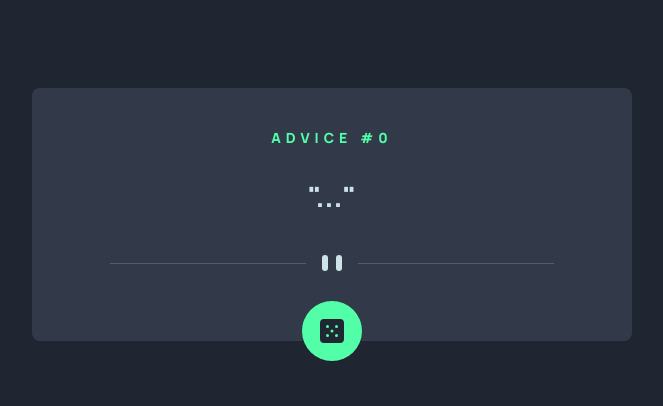
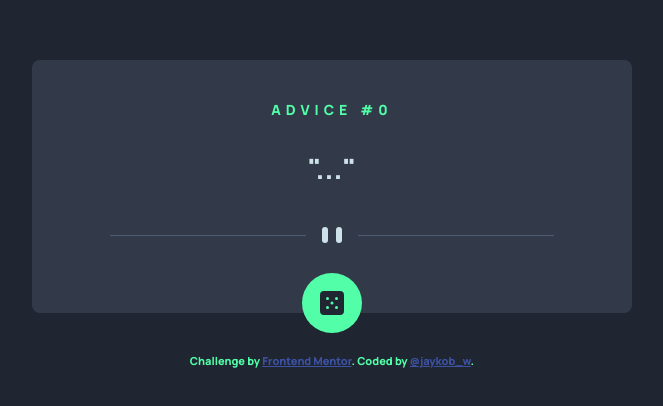
Before and after one commit to jaykobpc/Advice-generator-app, a plain HTML site: page index.html in a window 1280 px wide. Shown: the part 186-592 px from the top of the page, without its empty margins (308-971 px from the left). Drawn offline with Linux system fonts and the light colour scheme; no server answers.

Commit message:
Advice Generator App

```diff
--- a/css/style.css
+++ b/css/style.css
@@ -49,6 +49,7 @@ main {
     background-color: var(--Dark-Blue);
     display: flex;
     justify-content: center;
+    flex-direction: column;
     align-items: center;
     padding: 10px 15px;
 }
@@ -142,6 +143,8 @@ main {
 .attribution {
     font-size: 11px;
     text-align: center;
+    padding-top: 40px;
+    color: var(--Neon-Green);
 }
 
 .attribution a {
--- a/index.html
+++ b/index.html
@@ -41,14 +41,13 @@
           </button>
         </div>
       </div>
+      <div class="attribution">
+        Challenge by
+        <a href="https://www.frontendmentor.io?ref=challenge" target="_blank"
+          >Frontend Mentor</a
+        >. Coded by <a href="https://twitter.com/jaykob_w">@jaykob_w</a>.
+      </div>
     </main>
-
-    <div class="attribution">
-      Challenge by
-      <a href="https://www.frontendmentor.io?ref=challenge" target="_blank"
-        >Frontend Mentor</a
-      >. Coded by <a href="#">Your Name Here</a>.
-    </div>
   </body>
 
   <script src="./js/index.js" defer></script>
```
Also changed, not shown: 1 other file.
